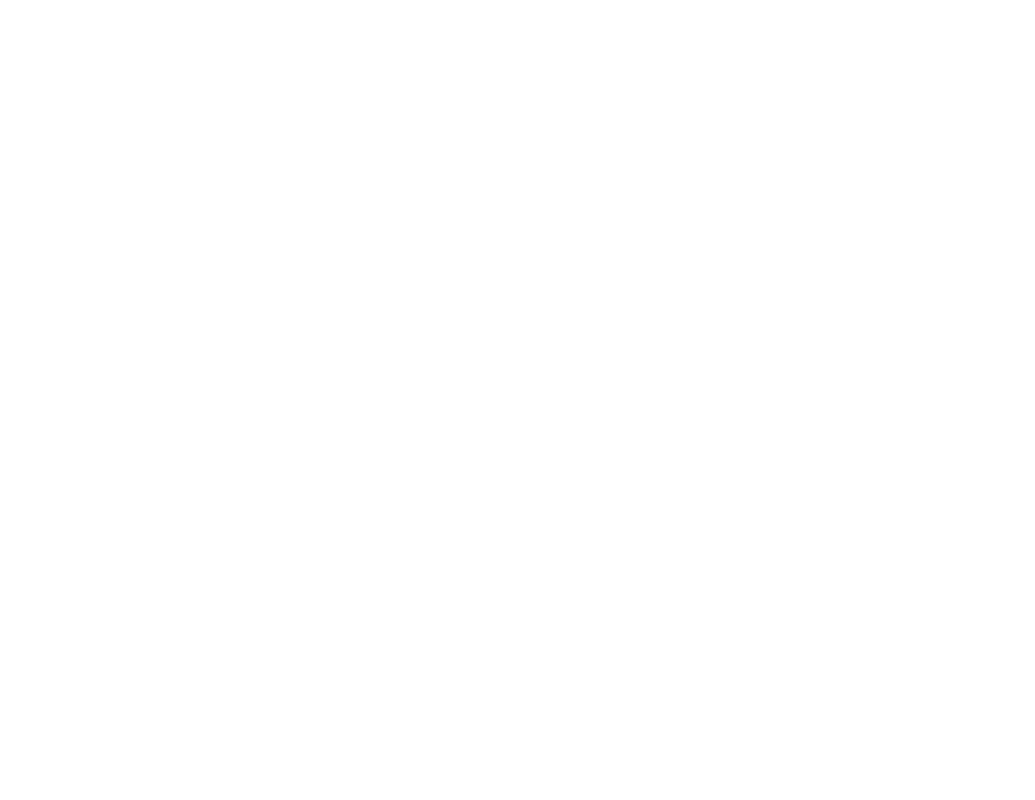
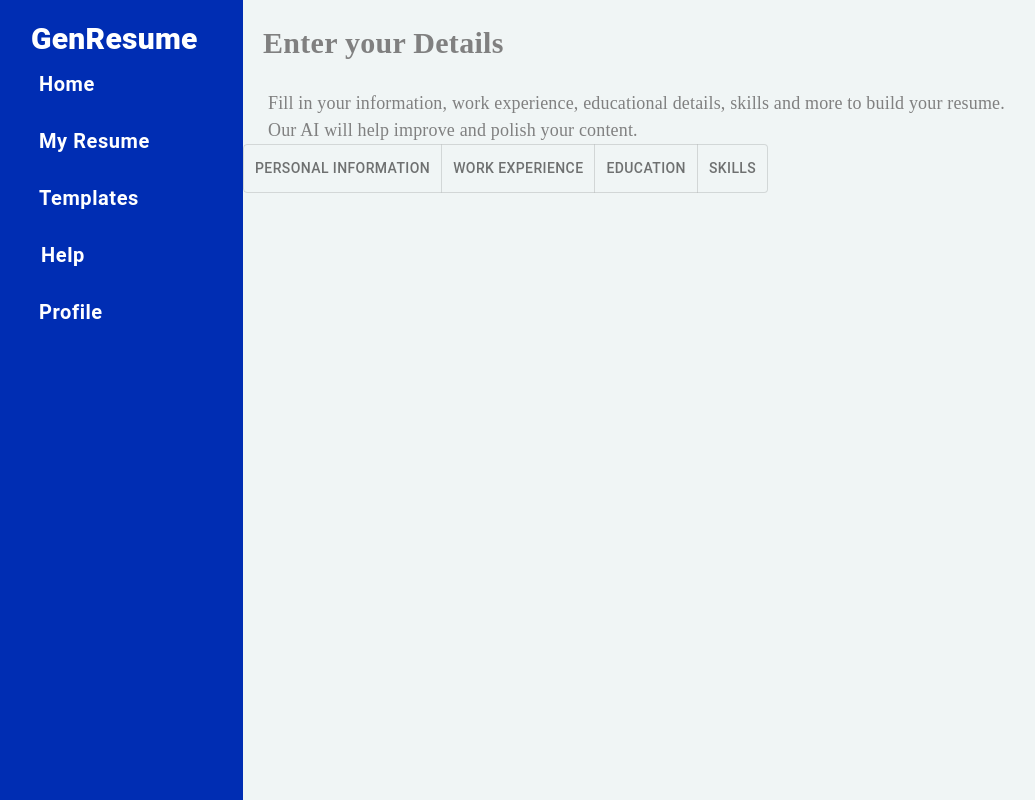
Before and after one commit to keerthanamatam/resume_builder, a React (Create React App) app: page /userDetails in a window 1280 px wide. Before the commit this address had no page. Shown: the whole page, without its empty margins (1-1036 px from the left). Built offline with nearby package versions, Linux system fonts and the light colour scheme.

Commit message:
Started implementing useDetails page

```diff
--- a/src/App.js
+++ b/src/App.js
@@ -1,8 +1,9 @@
 import './App.css';
 import { BrowserRouter as Router, Routes, Route } from 'react-router-dom';
 import Login from './login'
-import Register from './Register'
+import Register from './Register';
 import Dashboard from './Dashboard';
+import UserDetails from './Dashboard/UserDetails';
 
 function App() {
   return (
@@ -11,6 +12,7 @@
         <Route path='/' element = {<Login />} />
         <Route path='/register' element={<Register />} />
         <Route path='/home' element={ <Dashboard />} />
+        <Route path='/userDetails' element={<UserDetails />} />
 
 
       </Routes>
--- /dev/null
+++ b/src/Dashboard/UserDetails/index.css
@@ -0,0 +1,6 @@
+.continer{
+    display: flex;
+    height: 100vh;
+    width: 100%;
+    background-color: #f0f5f5;
+}
--- /dev/null
+++ b/src/Dashboard/UserDetails/index.js
@@ -0,0 +1,41 @@
+import { Typography } from '@mui/material';
+import NavBar from '../../../src/Navbar';
+import './index.css';
+import ToggleButtonGroup from '@mui/material/ToggleButtonGroup';
+import ToggleButton from '@mui/material/ToggleButton';
+
+const UserDetails = () => {
+    return (<div className='continer'>
+        <NavBar />
+        <div>
+            <Typography sx={{ fontWeight: 600, fontSize: 30, color: "grey", fontFamily: "satisfies", padding: '20px' }} >
+                Enter your Details</Typography>
+            <Typography sx={{ fontWeight: 400, fontSize: 18, color: 'grey', fontFamily: "satisfies", paddingTop: '5px', paddingLeft: '25px' }}>
+                Fill in your information, work experience, educational details, skills and more to build your resume.
+                <br /> Our AI will help improve and polish your content.
+            </Typography>
+            <div style={{ padding: '305x' }}>
+                <ToggleButtonGroup>
+                    <ToggleButton onClick={() => {
+                        console.log('hello')
+                    }}>
+                        Personal Information
+                    </ToggleButton>
+                    <ToggleButton >
+                        Work Experience
+                    </ToggleButton>
+                    <ToggleButton onClick={() => {
+
+                    }}>
+                        Education
+                    </ToggleButton>
+                    <ToggleButton  >
+                        skills
+                    </ToggleButton>
+                </ToggleButtonGroup>
+            </div>
+        </div>
+    </div>)
+
+}
+export default UserDetails
--- a/src/Dashboard/index.js
+++ b/src/Dashboard/index.js
@@ -1,9 +1,11 @@
-import { Typography, Card, CardContent, CardHeader } from '@mui/material';
+import { Typography, Card, CardContent, CardHeader, CardActions, CardActionArea } from '@mui/material';
 import './index.css';
 import NavBar from '../Navbar';
 import { grey } from '@mui/material/colors';
+import { useNavigate  } from 'react-router-dom';
 
 const Dashboard = () => {
+  const navigate = useNavigate()
   return (
     <div className="dashboard-layout">
       <NavBar />
@@ -17,16 +19,22 @@
         </Typography>
         <div className='card-row'>
           <Card className="card">
+              <CardActionArea >
             <CardHeader titleTypographyProps={{ fontSize: '17px', fontWeight: '600' }} title='1. Choose Template' />
             <CardContent>select from various resume templates </CardContent>
+            </CardActionArea>
           </Card>
           <Card className="card">
-            <CardHeader titleTypographyProps={{ fontSize: '17px', fontWeight: '600' }} title='2. Enter Your Details' />
-            <CardContent>Fill in your informantion and work history </CardContent>
+            <CardActionArea onClick={() => navigate('/userDetails')}>
+              <CardHeader titleTypographyProps={{ fontSize: '17px', fontWeight: '600' }} title='2. Enter Your Details' />
+              <CardContent>Fill in your informantion and work history </CardContent>
+            </CardActionArea>
           </Card>
           <Card className="card">
+            <CardActionArea >
             <CardHeader titleTypographyProps={{ fontSize: '17px', fontWeight: '600' }} title='3. Generate Your Resume' />
             <CardContent>Let AI Create and optimize your resume </CardContent>
+            </CardActionArea>
           </Card>
         </div>
       </div>
```
